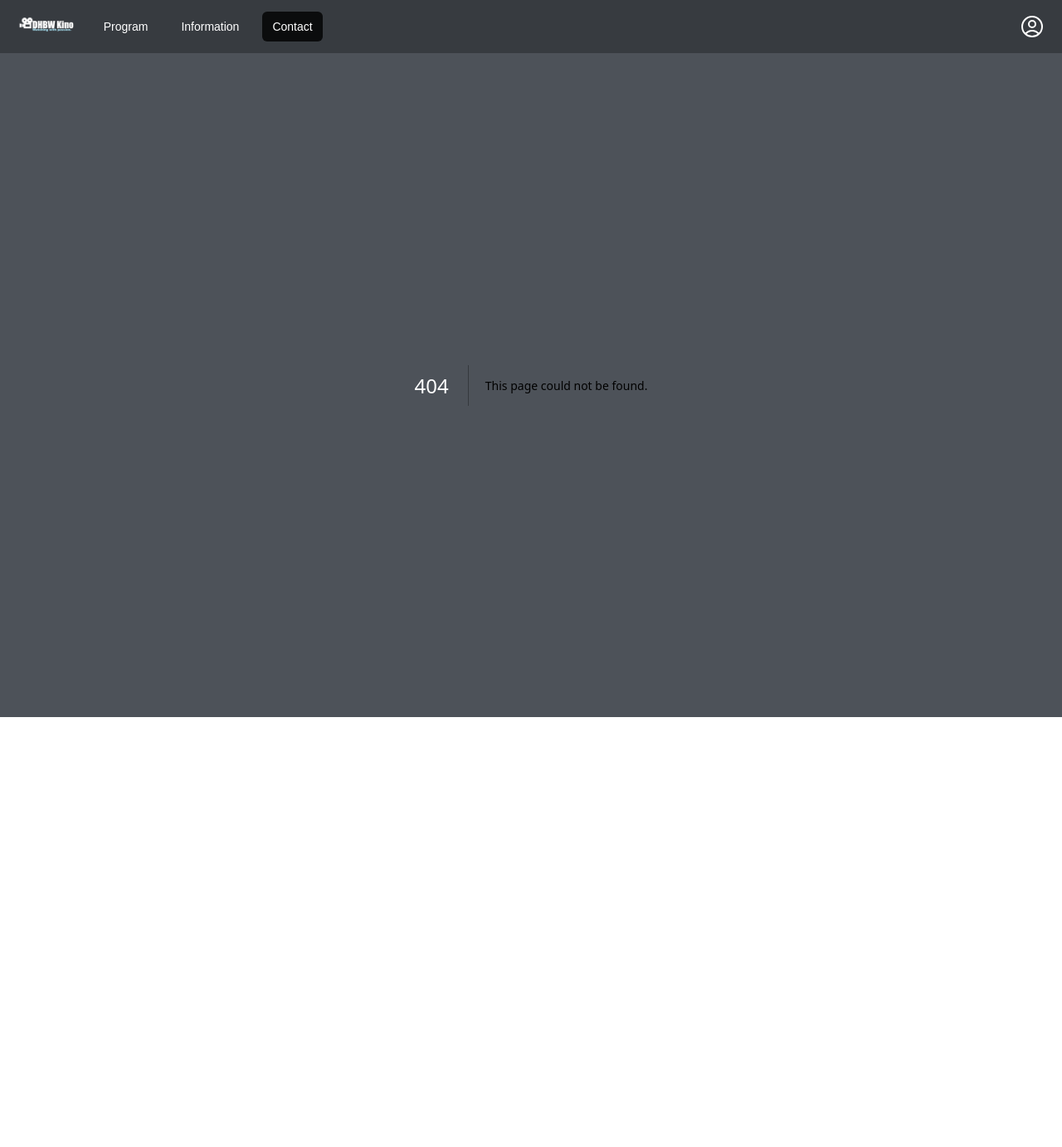
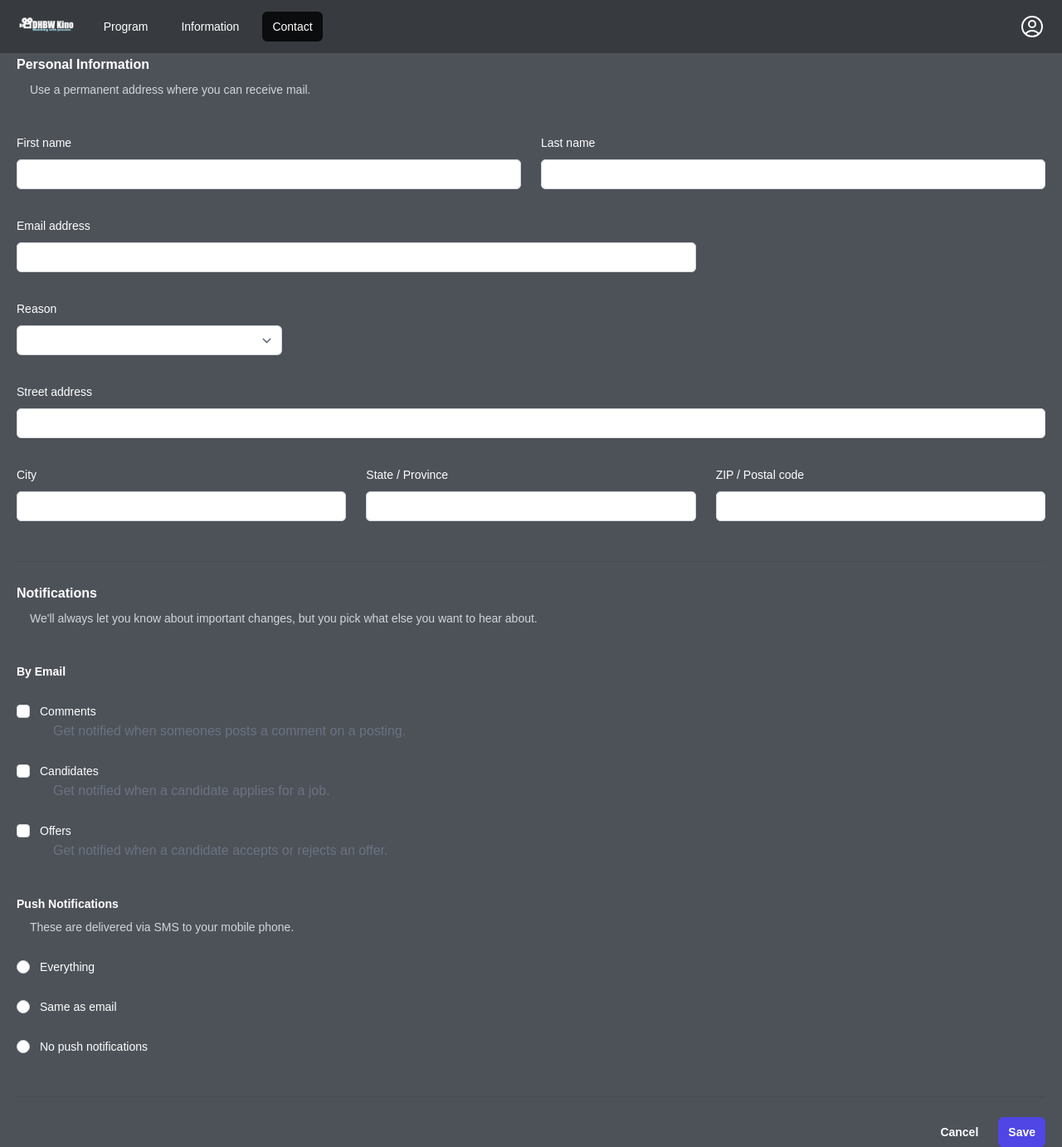
Before and after one commit to rickertmar/KinoticketFrontend, a Next.js app in the folder nextjs-blog/: page /contact in a window 1280 px wide. Before the commit this address had no page. Shown: the whole page at 83% size. Before the commit the page ends 864 px from the top, so only its background shows below. Built offline with nearby package versions, Linux system fonts and the light colour scheme.

Commit message:
"Template"

```diff
--- /dev/null
+++ b/nextjs-blog/pages/contact.js
@@ -0,0 +1,137 @@
+export default function Contact(){
+  return (
+<form>
+  <div className="space-y-6">
+    <div className="border-b border-gray-900/10 pb-12">
+      <h2 className="text-base font-semibold leading-7 text-white">Personal Information</h2>
+      <p className="mt-1 text-sm leading-6 text-gray-300">Use a permanent address where you can receive mail.</p>
+
+      <div className="mt-10 grid grid-cols-1 gap-x-6 gap-y-8 sm:grid-cols-6">
+        <div className="sm:col-span-3">
+          <label for="first-name" className="block text-sm font-medium leading-6 text-white">First name</label>
+          <div className="mt-2">
+            <input type="text" name="first-name" id="first-name" autocomplete="given-name" className="block w-full rounded-md border-0 py-1.5 text-white shadow-sm ring-1 ring-inset ring-gray-300 placeholder:text-gray-400 focus:ring-2 focus:ring-inset focus:ring-indigo-600 sm:text-sm sm:leading-6"/>
+          </div>
+        </div>
+
+        <div className="sm:col-span-3">
+          <label for="last-name" className="block text-sm font-medium leading-6 text-white">Last name</label>
+          <div className="mt-2">
+            <input type="text" name="last-name" id="last-name" autocomplete="family-name" className="block w-full rounded-md border-0 py-1.5 text-white shadow-sm ring-1 ring-inset ring-gray-300 placeholder:text-gray-400 focus:ring-2 focus:ring-inset focus:ring-indigo-600 sm:text-sm sm:leading-6"/>
+          </div>
+        </div>
+
+        <div className="sm:col-span-4">
+          <label for="email" className="block text-sm font-medium leading-6 text-white">Email address</label>
+          <div className="mt-2">
+            <input id="email" name="email" type="email" autocomplete="email" className="block w-full rounded-md border-0 py-1.5 text-white shadow-sm ring-1 ring-inset ring-gray-300 placeholder:text-gray-400 focus:ring-2 focus:ring-inset focus:ring-indigo-600 sm:text-sm sm:leading-6"/>
+          </div>
+        </div>
+
+        <div className="sm:col-span-3">
+          <label for="country" className="block text-sm font-medium leading-6 text-white">Reason</label>
+          <div className="mt-2">
+            <select id="country" name="country" autocomplete="country-name" className="block w-full rounded-md border-0 py-1.5 text-white shadow-sm ring-1 ring-inset ring-gray-300 focus:ring-2 focus:ring-inset focus:ring-indigo-600 sm:max-w-xs sm:text-sm sm:leading-6">
+              <option>Question</option>
+              <option>Compaint</option>
+              <option>Discussion</option>
+            </select>
+          </div>
+        </div>
+
+        <div className="col-span-full">
+          <label for="street-address" className="block text-sm font-medium leading-6 text-white">Street address</label>
+          <div className="mt-2">
+            <input type="text" name="street-address" id="street-address" autocomplete="street-address" className="block w-full rounded-md border-0 py-1.5 text-white shadow-sm ring-1 ring-inset ring-gray-300 placeholder:text-gray-400 focus:ring-2 focus:ring-inset focus:ring-indigo-600 sm:text-sm sm:leading-6"/>
+          </div>
+        </div>
+
+        <div className="sm:col-span-2 sm:col-start-1">
+          <label for="city" className="block text-sm font-medium leading-6 text-white">City</label>
+          <div className="mt-2">
+            <input type="text" name="city" id="city" autocomplete="address-level2" className="block w-full rounded-md border-0 py-1.5 text-white shadow-sm ring-1 ring-inset ring-gray-300 placeholder:text-gray-400 focus:ring-2 focus:ring-inset focus:ring-indigo-600 sm:text-sm sm:leading-6"/>
+          </div>
+        </div>
+
+        <div className="sm:col-span-2">
+          <label for="region" className="block text-sm font-medium leading-6 text-white">State / Province</label>
+          <div className="mt-2">
+            <input type="text" name="region" id="region" autocomplete="address-level1" className="block w-full rounded-md border-0 py-1.5 text-white shadow-sm ring-1 ring-inset ring-gray-300 placeholder:text-gray-400 focus:ring-2 focus:ring-inset focus:ring-indigo-600 sm:text-sm sm:leading-6"/>
+          </div>
+        </div>
+
+        <div className="sm:col-span-2">
+          <label for="postal-code" className="block text-sm font-medium leading-6 text-white">ZIP / Postal code</label>
+          <div className="mt-2">
+            <input type="text" name="postal-code" id="postal-code" autocomplete="postal-code" className="block w-full rounded-md border-0 py-1.5 text-white shadow-sm ring-1 ring-inset ring-gray-300 placeholder:text-gray-400 focus:ring-2 focus:ring-inset focus:ring-indigo-600 sm:text-sm sm:leading-6"/>
+          </div>
+        </div>
+      </div>
+    </div>
+
+    <div className="border-b border-gray-900/10 pb-12">
+      <h2 className="text-base font-semibold leading-7 text-white">Notifications</h2>
+      <p className="mt-1 text-sm leading-6 text-gray-300">We'll always let you know about important changes, but you pick what else you want to hear about.</p>
+
+      <div className="mt-10 space-y-10">
+        <fieldset>
+          <legend className="text-sm font-semibold leading-6 text-white">By Email</legend>
+          <div className="mt-6 space-y-6">
+            <div className="relative flex gap-x-3">
+              <div className="flex h-6 items-center">
+                <input id="comments" name="comments" type="checkbox" className="h-4 w-4 rounded border-gray-300 text-indigo-600 focus:ring-indigo-600"/>
+              </div>
+              <div className="text-sm leading-6">
+                <label for="comments" className="font-medium text-white">Comments</label>
+                <p className="text-gray-500">Get notified when someones posts a comment on a posting.</p>
+              </div>
+            </div>
+            <div className="relative flex gap-x-3">
+              <div className="flex h-6 items-center">
+                <input id="candidates" name="candidates" type="checkbox" className="h-4 w-4 rounded border-gray-300 text-indigo-600 focus:ring-indigo-600"/>
+              </div>
+              <div className="text-sm leading-6">
+                <label for="candidates" className="font-medium text-white">Candidates</label>
+                <p className="text-gray-500">Get notified when a candidate applies for a job.</p>
+              </div>
+            </div>
+            <div className="relative flex gap-x-3">
+              <div className="flex h-6 items-center">
+                <input id="offers" name="offers" type="checkbox" className="h-4 w-4 rounded border-gray-300 text-indigo-600 focus:ring-indigo-600"/>
+              </div>
+              <div className="text-sm leading-6">
+                <label for="offers" className="font-medium text-white">Offers</label>
+                <p className="text-gray-500">Get notified when a candidate accepts or rejects an offer.</p>
+              </div>
+            </div>
+          </div>
+        </fieldset>
+        <fieldset>
+          <legend className="text-sm font-semibold leading-6 text-white">Push Notifications</legend>
+          <p className="mt-1 text-sm leading-6 text-gray-300">These are delivered via SMS to your mobile phone.</p>
+          <div className="mt-6 space-y-6">
+            <div className="flex items-center gap-x-3">
+              <input id="push-everything" name="push-notifications" type="radio" className="h-4 w-4 border-gray-300 text-indigo-600 focus:ring-indigo-600"/>
+              <label for="push-everything" className="block text-sm font-medium leading-6 text-white">Everything</label>
+            </div>
+            <div className="flex items-center gap-x-3">
+              <input id="push-email" name="push-notifications" type="radio" className="h-4 w-4 border-gray-300 text-indigo-600 focus:ring-indigo-600"/>
+              <label for="push-email" className="block text-sm font-medium leading-6 text-white">Same as email</label>
+            </div>
+            <div className="flex items-center gap-x-3">
+              <input id="push-nothing" name="push-notifications" type="radio" className="h-4 w-4 border-gray-300 text-indigo-600 focus:ring-indigo-600"/>
+              <label for="push-nothing" className="block text-sm font-medium leading-6 text-white">No push notifications</label>
+            </div>
+          </div>
+        </fieldset>
+      </div>
+    </div>
+  </div>
+
+  <div className="mt-6 flex items-center justify-end gap-x-6">
+    <button type="button" className="text-sm font-semibold leading-6 text-white">Cancel</button>
+    <button type="submit" className="rounded-md bg-indigo-600 px-3 py-2 text-sm font-semibold text-white shadow-sm hover:bg-indigo-500 focus-visible:outline focus-visible:outline-2 focus-visible:outline-offset-2 focus-visible:outline-indigo-600">Save</button>
+  </div>
+</form>
+)
+}
```
